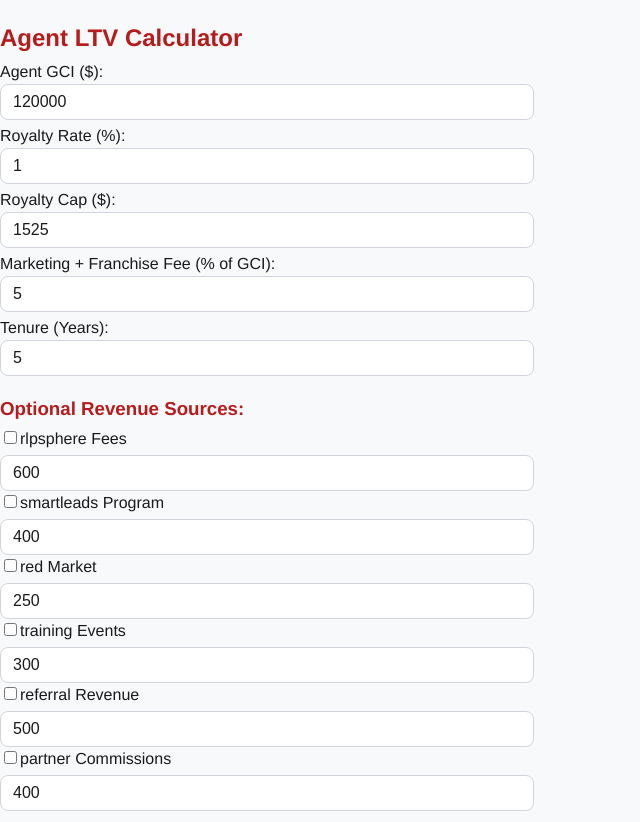
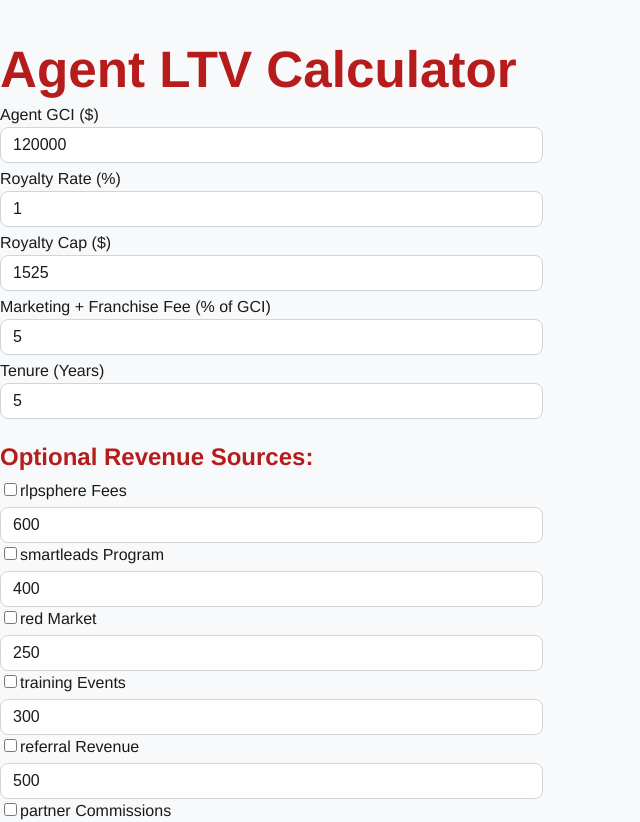
Before and after one commit to Napoleonrlp/agentltvrlp, a React (Vite) app: page / in a window 1280 px wide. Shown: the top 822 px of the page, without its empty margins (0-640 px from the left). Built offline with nearby package versions, Linux system fonts and the light colour scheme.

Commit message:
Update App.tsx

```diff
--- a/src/App.tsx
+++ b/src/App.tsx
@@ -1,4 +1,4 @@
-import './App.css'; // ✅ Ensures App.css styles (.input etc.) are applied
+import './App.css';
 import { useState } from 'react';
 
 export default function AgentLTVCalculator() {
@@ -20,9 +20,10 @@ export default function AgentLTVCalculator() {
   const [gci, setGCI] = useState(120000);
   const [royaltyRate, setRoyaltyRate] = useState(1);
   const [royaltyCap, setRoyaltyCap] = useState(1525);
-  const membershipFee = 144 * 12;
   const [marketingFranchiseFeePct, setMarketingFranchiseFeePct] = useState(5);
   const [tenure, setTenure] = useState(5);
+
+  const membershipFee = 144 * 12;
 
   const [extras, setExtras] = useState<RevenueSource>({
     rlpsphereFees: { enabled: false, value: 600 },
@@ -33,95 +34,87 @@ export default function AgentLTVCalculator() {
     partnerCommissions: { enabled: false, value: 400 },
   });
 
-  const calculateRoyalty = () => {
-    const royalty = gci * (royaltyRate / 100);
-    return royalty > royaltyCap ? royaltyCap : royalty;
-  };
-
+  const calculateRoyalty = () => Math.min(gci * (royaltyRate / 100), royaltyCap);
   const calculateFranchiseMarketing = () => gci * (marketingFranchiseFeePct / 100);
-
-  const calculateExtras = () => {
-    return Object.values(extras)
-      .filter(extra => extra.enabled)
-      .reduce((sum, extra) => sum + (extra.value || 0), 0);
-  };
+  const calculateExtras = () => Object.values(extras).filter(e => e.enabled).reduce((sum, e) => sum + e.value, 0);
 
   const annualRevenue = calculateRoyalty() + membershipFee + calculateFranchiseMarketing() + calculateExtras();
   const lifetimeValue = annualRevenue * tenure;
 
   return (
-    <div className="min-h-screen bg-[var(--rlp-light)] py-10 px-4 flex justify-center items-start">
-      <div className="w-full max-w-2xl bg-white rounded-2xl shadow-2xl p-6 sm:p-10 border border-gray-200">
-        <h2 className="text-3xl sm:text-4xl font-bold text-center text-[var(--rlp-red)] mb-8">Agent LTV Calculator</h2>
+    <main className="min-h-screen bg-[var(--rlp-light)] py-10 px-4 flex justify-center items-start">
+      <section className="w-full max-w-xl bg-white rounded-2xl shadow-2xl p-6 sm:p-10 border border-gray-200">
+        <h1 className="text-3xl sm:text-4xl font-bold text-center text-[var(--rlp-red)] mb-10">Agent LTV Calculator</h1>
 
+        <form className="space-y-6">
           <div className="grid grid-cols-1 sm:grid-cols-2 gap-6">
-          <label className="block text-sm font-medium">Agent GCI ($):
-            <input type="number" value={gci} onChange={e => setGCI(+e.target.value)} className="input" />
-          </label>
-          <label className="block text-sm font-medium">Royalty Rate (%):
-            <input type="number" value={royaltyRate} onChange={e => setRoyaltyRate(+e.target.value)} className="input" />
-          </label>
-          <label className="block text-sm font-medium">Royalty Cap ($):
-            <input type="number" value={royaltyCap} onChange={e => setRoyaltyCap(+e.target.value)} className="input" />
-          </label>
-          <label className="block text-sm font-medium">Marketing + Franchise Fee (% of GCI):
-            <input type="number" value={marketingFranchiseFeePct} onChange={e => setMarketingFranchiseFeePct(+e.target.value)} className="input" />
-          </label>
-          <label className="block text-sm font-medium sm:col-span-2">Tenure (Years):
-            <input type="number" value={tenure} onChange={e => setTenure(+e.target.value)} className="input w-full" />
-          </label>
+            <Input label="Agent GCI ($)" value={gci} onChange={setGCI} />
+            <Input label="Royalty Rate (%)" value={royaltyRate} onChange={setRoyaltyRate} />
+            <Input label="Royalty Cap ($)" value={royaltyCap} onChange={setRoyaltyCap} />
+            <Input label="Marketing + Franchise Fee (% of GCI)" value={marketingFranchiseFeePct} onChange={setMarketingFranchiseFeePct} />
+            <Input label="Tenure (Years)" value={tenure} onChange={setTenure} full />
           </div>
 
-        <div className="mt-8">
-          <h3 className="font-semibold text-lg text-[var(--rlp-red)] mb-4">Optional Revenue Sources:</h3>
+          <div className="pt-4">
+            <h2 className="font-semibold text-lg text-[var(--rlp-red)] mb-4">Optional Revenue Sources:</h2>
             <div className="grid grid-cols-1 sm:grid-cols-2 gap-4">
               {Object.entries(extras).map(([key, { enabled, value }]) => {
                 const typedKey = key as RevenueKey;
                 return (
-                <div key={key} className="flex flex-col sm:flex-row items-start sm:items-center gap-2">
+                  <div key={key} className="flex flex-col gap-1">
                     <label className="flex items-center gap-2 text-sm font-medium">
                       <input
                         type="checkbox"
                         checked={enabled}
-                      onChange={e =>
-                        setExtras({
+                        onChange={e => setExtras({
                           ...extras,
                           [typedKey]: {
                             ...extras[typedKey],
-                            enabled: e.target.checked,
-                          },
-                        })
+                            enabled: e.target.checked
                           }
+                        })}
                       />
                       <span className="capitalize">{key.replace(/([A-Z])/g, ' $1')}</span>
                     </label>
                     <input
                       type="number"
                       value={value}
-                    onChange={e =>
-                      setExtras({
+                      disabled={!enabled}
+                      onChange={e => setExtras({
                         ...extras,
                         [typedKey]: {
                           ...extras[typedKey],
-                          value: +e.target.value,
-                        },
-                      })
+                          value: +e.target.value
                         }
-                    className="input w-full sm:w-24"
-                    disabled={!enabled}
+                      })}
+                      className="input w-full"
                     />
                   </div>
                 );
               })}
             </div>
           </div>
+        </form>
 
-        <div className="mt-12 p-6 border-4 border-[var(--rlp-red)] rounded-xl bg-white shadow-lg text-center">
-          <h4 className="text-xl sm:text-2xl font-bold text-[var(--rlp-red)] mb-2 uppercase tracking-wide">Estimated Lifetime Value (LTV) to RLP</h4>
-          <p className="text-5xl sm:text-6xl font-extrabold text-[var(--rlp-dark)] leading-snug">${lifetimeValue.toLocaleString()}</p>
+        <div className="mt-12 p-6 border-4 border-[var(--rlp-red)] rounded-xl bg-white shadow-xl text-center">
+          <h3 className="text-xl sm:text-2xl font-bold text-[var(--rlp-red)] mb-2 uppercase tracking-wide">Estimated LTV to RLP</h3>
+          <p className="text-5xl sm:text-6xl font-extrabold text-[var(--rlp-dark)] leading-tight">${lifetimeValue.toLocaleString()}</p>
           <p className="text-sm text-[var(--rlp-dark)] mt-2">Based on {tenure} year(s) tenure</p>
         </div>
-      </div>
-    </div>
+      </section>
+    </main>
   );
 }
+
+function Input({ label, value, onChange, full = false }: { label: string; value: number; onChange: (v: number) => void; full?: boolean }) {
+  return (
+    <label className={`block text-sm font-medium ${full ? 'sm:col-span-2' : ''}`}>{label}
+      <input
+        type="number"
+        value={value}
+        onChange={e => onChange(+e.target.value)}
+        className="input w-full"
+      />
+    </label>
+  );
+}
```
Lines whose indentation alone changed are shown as unchanged.
